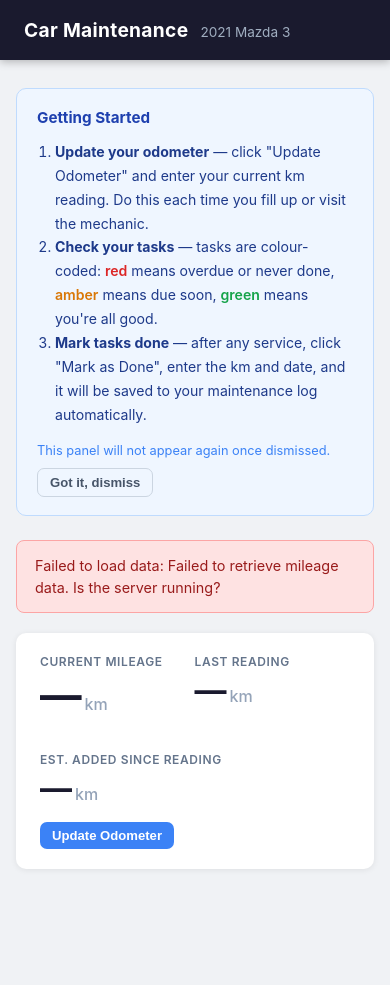
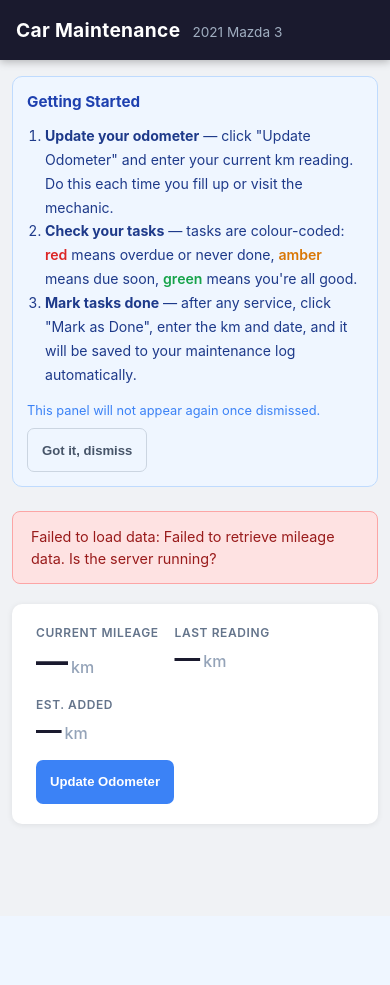
Before and after one commit to oliviakim217/car-maintenance, a FastAPI app: page / in a window 390 px wide. After the commit the page ends 828 px from the top, so only its background shows below. Run offline with FastAPI, Linux system fonts and the light colour scheme.

Commit message:
Improve dashboard UI: mobile layout, accessibility, and polish
- Hide bucket columns on mobile; colour-coded row borders preserve status context
- Raise max-width from 960px to 1100px for better use of large screens
- Add :focus-visible keyboard focus rings globally
- Expand touch targets on collapse button and .btn-sm to 44px minimum
- Add role="alert" to error banner and role="status" to spinner for screen readers
- Shorten verbose column headers and stat label
- Move inline colour styles to CSS utility classes
- Add ARIA caption to task table

Co-Authored-By: Claude Sonnet 4.6 <noreply@anthropic.com>

```diff
--- a/frontend/static/style.css
+++ b/frontend/static/style.css
@@ -17,11 +23,17 @@ header {
   display: flex;
   align-items: center;
   justify-content: space-between;
-  height: 60px;
+  min-height: 60px;
   box-shadow: 0 2px 8px rgba(0,0,0,.25);
   position: sticky;
   top: 0;
   z-index: 100;
+}
+
+@media (max-width: 640px) {
+  header { padding: 10px 16px; }
+  .header-title { font-size: 1rem; }
+  .header-sub { font-size: .78rem; }
 }
 
 .header-left { display: flex; align-items: baseline; gap: 12px; }
@@ -76,9 +88,9 @@ header {
 
 /* ── Main layout ─────────────────────────────────────────── */
 main {
-  max-width: 960px;
+  max-width: 1100px;
   margin: 28px auto;
-  padding: 0 16px 60px;
+  padding: 0 24px 60px;
 }
 
 /* ── Card base ───────────────────────────────────────────── */
@@ -185,7 +197,11 @@ input:focus, textarea:focus { outline: none; border-color: #3b82f6; box-shadow:
 }
 .btn-ghost:hover:not(:disabled) { background: #f1f5f9; }
 
-.btn-sm { padding: 6px 12px; font-size: .82rem; }
+.btn-sm { padding: 7px 14px; font-size: .82rem; min-height: 36px; }
+
+@media (max-width: 640px) {
+  .btn-sm { min-height: 44px; padding: 10px 14px; }
+}
 
 /* ── Section headers ─────────────────────────────────────── */
 .section-header {
@@ -494,3 +528,49 @@ input:focus, textarea:focus { outline: none; border-color: #3b82f6; box-shadow:
   font-size: .9rem;
 }
 #error-banner.show { display: block; }
+
+/* ── Mobile responsiveness ───────────────────────────────── */
+@media (max-width: 640px) {
+  main {
+    margin: 16px auto;
+    padding: 0 12px 48px;
+  }
+
+  /* Mileage stats: stack vertically */
+  .mileage-stats {
+    gap: 16px;
+  }
+
+  .stat-value { font-size: 1.6rem; }
+  .stat-value.large { font-size: 2rem; }
+
+  /* Task table: hide the three bucket columns on mobile.
+     !important is needed to override the browser's UA stylesheet
+     which sets table cells to display:table-cell at high specificity. */
+  .task-table th.col-bucket,
+  .task-table td.col-bucket { display: none !important; }
+  .task-table .col-task { width: 100%; }
+
+  /* Tighter row padding on mobile */
+  .task-row td {
+    padding: 10px 12px;
+  }
+
+  /* Mark-done form: stack fields vertically */
+  .mark-done-row td {
+    padding: 12px;
+  }
+
+  /* Getting started: reduce padding */
+  #getting-started {
+    padding: 14px 14px;
+  }
+
+  /* Odometer form fields stack naturally at flex-wrap */
+  .form-group { flex: 1 1 100%; }
+}
+
+/* ── Status colour helpers (for inline colour spans in getting-started) */
+.status-color-red    { color: #dc2626; font-weight: 600; }
+.status-color-amber  { color: #d97706; font-weight: 600; }
+.status-color-green  { color: #16a34a; font-weight: 600; }
--- a/frontend/templates/dashboard.html
+++ b/frontend/templates/dashboard.html
@@ -17,7 +17,7 @@
 </header>
 
 <!-- ── Spinner overlay ─────────────────────────────────────────── -->
-<div id="spinner-overlay">
+<div id="spinner-overlay" role="status" aria-label="Loading…">
   <div class="spinner"></div>
 </div>
 
@@ -32,7 +32,7 @@
     <h3>Getting Started</h3>
     <ol>
       <li><strong>Update your odometer</strong> — click "Update Odometer" and enter your current km reading. Do this each time you fill up or visit the mechanic.</li>
-      <li><strong>Check your tasks</strong> — tasks are colour-coded: <span style="color:#dc2626;font-weight:600;">red</span> means overdue or never done, <span style="color:#d97706;font-weight:600;">amber</span> means due soon, <span style="color:#16a34a;font-weight:600;">green</span> means you're all good.</li>
+      <li><strong>Check your tasks</strong> — tasks are colour-coded: <span class="status-color-red">red</span> means overdue or never done, <span class="status-color-amber">amber</span> means due soon, <span class="status-color-green">green</span> means you're all good.</li>
       <li><strong>Mark tasks done</strong> — after any service, click "Mark as Done", enter the km and date, and it will be saved to your maintenance log automatically.</li>
     </ol>
     <div class="gs-footer">
@@ -42,7 +42,7 @@
   </div>
 
   <!-- Error banner -->
-  <div id="error-banner"></div>
+  <div id="error-banner" role="alert"></div>
 
   <!-- Mileage section -->
   <div id="mileage-section">
@@ -58,7 +58,7 @@
           <span class="stat-secondary" id="stat-last-date" style="margin-top:2px;font-size:.82rem;color:#64748b;"></span>
         </div>
         <div class="stat-block">
-          <span class="stat-label">Est. Added Since Reading</span>
+          <span class="stat-label">Est. Added</span>
           <span class="stat-value" id="stat-estimated-km">—<span class="unit">km</span></span>
         </div>
       </div>
@@ -328,12 +328,13 @@
 
     $('tasks-container').innerHTML = `
       <table class="task-table">
+        <caption class="table-caption">Maintenance schedule — checkmark shows when each item is due</caption>
         <thead>
           <tr>
             <th class="col-task">Type of Work</th>
-            <th class="col-bucket col-urgent">Less than 3 months</th>
+            <th class="col-bucket col-urgent">&lt; 3 months</th>
             <th class="col-bucket col-medium">3–6 months</th>
-            <th class="col-bucket col-later">More than 6 months</th>
+            <th class="col-bucket col-later">&gt; 6 months</th>
           </tr>
         </thead>
         <tbody>${rows}</tbody>
```
Also changed, not shown: other parts of frontend/static/style.css (+27 -3 lines).
